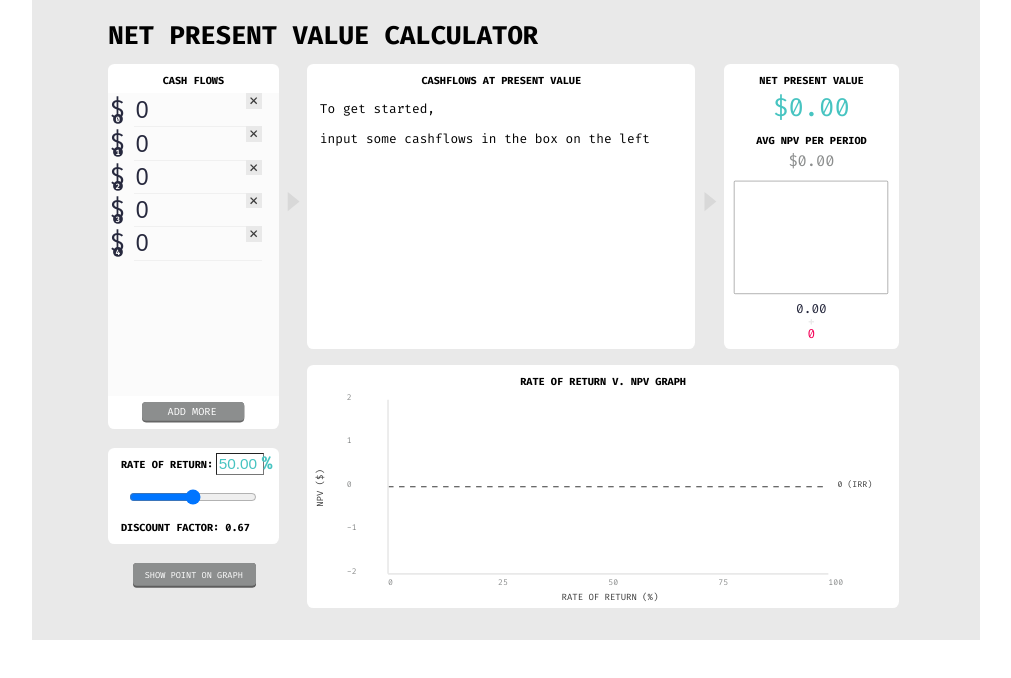
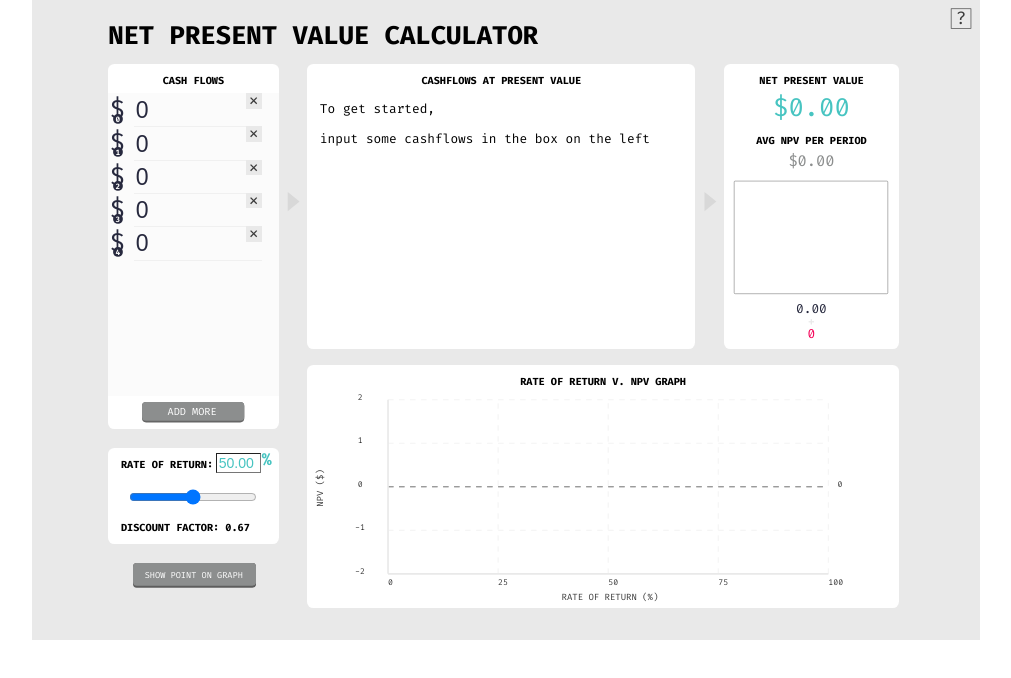
Before and after one commit to blackmathtv/IRR_CALC_REACT, a React (Create React App) app: page / in a window 1280 px wide. Shown: the top 678 px of the page, without its empty margins (134-1145 px from the left). Built offline with nearby package versions, Linux system fonts and the light colour scheme.

Commit message:
added help box

```diff
--- a/src/App.js
+++ b/src/App.js
@@ -3,13 +3,14 @@ import Sketch from './sketch'
 import './App.css';
 import Graph from './graph.js';
 import JellyJar, {jellyDisplay} from './jellyJar.js';
+import bubble from './svg/bubble2.svg'
+import help from './help.json'
 // import findIRR from './irr.js';
-
-
-import { getPathSVG, drawCanvas, FlexButton, DrawShapesGraph } from "./flexgraph.js";
+import { getPathSVG, drawCanvas, FlexButton} from "./flexgraph.js";
 
 
 
+console.log(help);
 export var modCashFlows = [];
 
 const dollarFormat = (number) => Intl.NumberFormat('en-US', {
@@ -39,14 +40,6 @@ export const commaDecimal = (number) => Intl.NumberFormat('en-US', {
   minimumFractionDigits: 2
 }).format(number);
 
-
-
-
-// let canvasWidth = window.innerWidth * .9;
-// let canvasHeight = canvasWidth / 2.32;
-
-
-
 export let calcData = {
   initialInvest: 0,
   cashFlows: [0, 0, 0, 0, 0],
@@ -54,6 +47,7 @@ export let calcData = {
   positiveFlows: [],
   negativeFlows: [],
   highestFlow: [],
+  highestModFlow: [],
   averagePositiveFlow: [],
   averageNegativeFlow: [],
   posFlowsTotal: 0,
@@ -89,8 +83,6 @@ export let styles = {
   secondRowHeight: "38%",
   lightBlue: "#47C4C1"
 }
-
-
 
 const calcCanvas = {
   position: "absolute",
@@ -131,38 +123,12 @@ const innerCashBox = {
   //fontWeight: "800"
 }
 
-// const cashContents = {
-//   fontSize: "2vw",
-//   width: "100%",
-//   height: "2.6vw",
-//   color: styles.positiveColor
-// }
 const cashContents = {
   background: "none",
   width: "100%",
   height: "2.6vw",
 }
-// const cashInputStyle = {
-//   position: "absolute",
-//   background: "none",
-//   width: "57%",
-//   height: "22%",
-//   left: "27%",
-//   fontSize: "1.8vw",
-//   border: "none",
-//   color: styles.positiveColor
-// }
 
-// const negCashInputStyle = {
-//   position: "absolute",
-//   background: "none",
-//   width: "57%",
-//   height: "22%",
-//   left: "27%",
-//   fontSize: "1.8vw",
-//   border: "none",
-//   color: styles.negativeColor
-// }
 const cashBottom = {
   position: "absolute",
   top: "88%",
@@ -175,17 +141,6 @@ const cashBottom = {
   color: styles.darkGray
 }
 
-
-// const negInitialInvStyle = {
-//   fontSize: "2vw",
-//   width: "auto",
-//   height: "2.6vw",
-//   marginLeft: "15%",
-//   color: styles.negativeColor,
-
-
-// }
-
 const lineBreak = {
   background: "#F0F0F0",
   height: "1px",
@@ -193,17 +148,6 @@ const lineBreak = {
   width: "75%",
   position: "absolute"
 }
-// const minusButtonStyle = {
-
-//   fill: styles.innerCashBoxColor,
-//   color: styles.medLightGray,
-//   stroke: styles.medLightGray,
-//   strokeWidth: "8%"
-// }
-// const minusLineStyle = {
-//   stroke: styles.medLightGray,
-//   strokeWidth: "8%"
-// }
 
 //.....DISCOUNT RATE BOX.........
 
@@ -263,19 +207,6 @@ const NpvStatBox = {
   overflowX: "hidden"
 }
 
-// const innerNpvStatBox = {
-//   position: "absolute",
-//   top: "65%",
-//   background: styles.innerCashBoxColor,
-//   height: "15%",
-//   width: "100%",
-//   overflowY: "scroll",
-//   overflowX: "auto"
-//   //fontWeight: "800"
-// }
-
-
-
 const avgNPVHeader = {
 
   position: "relative",
@@ -287,12 +218,6 @@ const avgNPVHeader = {
   marginTop: "-.5vw",
   marginBottom: 0
 }
-// const histListContents = {
-//   paddingTop: 0,
-//   width: "100%",
-//   height:"30%",
-//   color: styles.negativeColor
-// }
 
 //......GRAPH BOX.......
 
@@ -306,99 +231,11 @@ const graphBox = {
   borderRadius: styles.boxRadius
 }
 
-// const InstructionBox = {
-//   position: "absolute",
-//   top: styles.bottomRowPadTop,
-//   left: styles.calcPadLeft,
-//   background: '#FAEFC5',
-//   height: styles.secondRowHeight,
-//   width: "32.5%",
-//   borderRadius: styles.boxRadius
-// }
-
-
 const header1 = {
   fontWeight: "bold",
   fontSize: ".8vw",
   textAlign: "center"
 }
-
-
-// const header3 = {
-//   fontWeight: "bold",
-//   fontSize: "1.2vw",
-//   textAlign: "center"
-// }
-
-
-// const arrow1Style = {
-//   position: "static",
-//   background: "none",
-//   paddingLeft: "27%",
-//   paddingTop: "20%"
-// }
-
-
-
-
-// const snapButtonPos = {
-//   position: "absolute",
-//   bottom: "15%",
-
-
-// }
-// const histTitle = {
-//   position: "absolute",
-//   fontSize: "1vw",
-//   bottom: "33%",
-//   left: "8%",
-// }
-
-// const histTitle2 = {
-//   position: "absolute",
-//   fontSize: "1vw",
-//   bottom: "33%",
-//   right: "16%",
-// }
-// const instructionTitle = {
-//   display: "grid",
-//   fontSize: "1.1vw",
-//   fontFamily: 'Montserrat',
-//   textAlign: "center",
-//   fontWeight: "bold"
-// }
-// const instructTextStyle = {
-//   fontSize: ".6vw",
-//   fontFamily: 'Montserrat',
-//   paddingLeft: "5%",
-//   paddingRight: "5%",
-//   fontWeight: "regular"
-// }
-// const instructTextCenter = {
-//   fontSize: ".7vw",
-//   paddingLeft: "5%",
-//   paddingRight: "5%",
-//   textAlign: "center",
-//   fontWeight: "bold"
-// }
-
-
-
-// function instructionText() {
-//   return (
-//     <div>
-//       <p style={instructionTitle}>INSTRUCTIONS</p>
-//       <p style={instructTextStyle}>1. Enter as many cash flow periods as you'd like. The # inside the dollar sign represents the # of periods in the future where: </p>
-//       <p style={{ position: "absolute", left: "3vw", marginTop: "-3%" }}>{dollSymbol(0, "black")}</p>
-//       <p style={instructTextCenter}> = dollars in Period 0 (present day) </p>
-//       <p style={instructTextStyle}>2. When you adjust the discount rate, all future cash flows become "converted" into present day units.</p>
-//       <a style={instructTextStyle} href="url">See part 1 + 2 of NPV Video</a>
-//       <p style={instructTextStyle}>3. More instructions and links will go here in the finished version</p>
-
-//     </div>
-//   )
-// }
-
 
 function dollSymbol(value, color) {
   let numSize = .6;
@@ -411,16 +248,13 @@ function dollSymbol(value, color) {
   }
 
   return (
-
     <svg style={{ position: "absolute", background: "none" }} height="2.6vw" width="1.5vw" >
       <text key="dollarSymbol" style={{ fontSize: "2vw", fontWeight: "400", fill: color }} x="8%" y="75%">$</text>
       <circle key="dollcircle" style={{ fill: color }} cx="52%" cy="78%" r="18%" />
       <text key="innernumber" style={{ fontSize: numSize + "vw", fontWeight: "700", fill: styles.innerCashBoxColor }} x={numX} y={numY}>{value}</text>
     </svg>
-
   )
 }
-
 
 //the bottom arrow is getting shifted up whenever the page reloads for some reason
 
@@ -466,196 +300,42 @@ function npvResult() {
   return (
    <p style={style}>{npvResult}</p>
   )
-
 }
 
+let HelpButton = (mouseDown, mouseOver) => {
+  let col = styles.darkGray;
+  let activeCol= styles.lightBlue;
+  let color = col;
 
-// let counter = 0
-// let increase = Math.PI * 2/9.23;
-// let negCounter = 0
-// // let negIncrease = Math.PI * 2/9.24;
-// let negIncrease = Math.PI * 2/9.41;
-// function jellyJar() {
+  const [active, setActive] = React.useState(false);
+  let activeOut = "true";
 
+  if (active) {
+    color = activeCol
+    activeOut = "false"
+  }
+  else {
+    color = col
+    activeOut = "true"
+  }
 
-//   calcData.posFlowsTotal = 0;
-//   calcData.negFlowsTotal = 0;
-//   calcData.highestFlow = [];
-//   calcData.positiveFlows = [];
-//   calcData.negativeFlows = [];
-//   calcData.averagePositiveFlow = [];
-//   calcData.averageNegativeFlow = [];
+  return (
+    <svg active={activeOut} style={{userSelect: "none", cursor: "pointer", background: "none", position: "absolute", right: ".5vw", borderRadius: "0vw", marginTop: ".5vw"}} height="1.8vw" width="1.8vw" onMouseDown={() => {mouseDown(); active ? setActive(false) : setActive(true); }} >
+      <text style={{ fontSize: "1.4vw"}} fill={color} x="25%" y="78%">?</text>
+      <rect
+          x={"5%"} y={"12%"} //array [x,y]
+          width="86%" height="86%"
+          fill="none" //string
+          stroke={color} //string
+          strokeWidth=".05vw"
+          rx={0}
+          style={{userSelect: "none"}}
+      />
+    </svg>
+  )
+}
 
-//   for (let flow in calcData.modCashFlows) {
-//     let flowValue = calcData.modCashFlows[flow];
-
-//     if (flowValue > 0) {
-//       if (flowValue > calcData.highestFlow) {
-//         calcData.highestFlow = flowValue;
-//       }
-//       calcData.positiveFlows.push(flowValue);
-//       calcData.posFlowsTotal += flowValue;
-//     }
-//     else if (flowValue < 0) {
-//       let inverseFlowValue = flowValue * -1;
-
-//       if (inverseFlowValue > calcData.highestFlow) {
-//         calcData.highestFlow = inverseFlowValue;
-//       }
-//       calcData.negativeFlows.push(inverseFlowValue);
-//       calcData.negFlowsTotal += inverseFlowValue;
-//     }
-//   }
-//   if (calcData.posFlowsTotal !== 0) {
-//     calcData.averagePositiveFlow = calcData.posFlowsTotal/calcData.modCashFlows.length;
-//   }
-//   if (calcData.negFlowsTotal !== 0) {
-//     calcData.averageNegativeFlow = calcData.negFlowsTotal/calcData.modCashFlows.length;
-//   }
-
-//   let containerHeight = calcData.highestFlow;
-//   let heightMultiplier = containerHeight / 96;
-//   let negativeLiquidHeight = Number(calcData.averageNegativeFlow/heightMultiplier) + 2;
-//   let positiveLiquidHeight = Number(calcData.averagePositiveFlow/heightMultiplier) + 2;
-
-
-
-
-
-
-//   // calcData.positiveFlows.sort();
-//   // calcData.negativeFlows.sort();
-
-
-
-//   let jellyStyles = {
-//     canvasWidth: "15vw",
-//     canvasHeight: "11vw",
-//     canvasPadLeft: "-.7vw",
-//     canvasPadTop: 0,
-//     lineSize: .2,
-//     fontSize: 2,
-//     fontColor: "none",
-//     axisColor: "none",
-//     boxAxisColor: styles.darkGray,
-//     boxRadius: .5,
-//     axisLineSize: .2,
-
-//     tickColor: "none",
-//     tickLineSize: .1,
-//     clickPointColor: "#C18FE4",
-//     pointSize: 1,
-//     selectedPointSize: 2,
-
-
-//     markerLineSize: .3,
-//     canvasColor: "none",
-// }
-//   let positiveLiquidDraw = [];
-//   let negativeLiquidDraw = [];
-
-
-//   //wave animation on slider change
-//   function getSine(isPositive) {
-
-//   if (isPositive === true) {
-//    counter += increase
-//    let y = Math.sin(counter) /2 + .5;
-//    console.log(y);
-//    return y * 3
-
-//   }
-//   else {
-//     negCounter += negIncrease
-//     let y = Math.sin(negCounter) /2 + .5;
-//     return y *1.5
-
-//   }
-
-//   }
-
-// //load default data if none present "#F50057" "#27293E"
-//     if (positiveLiquidHeight > 2) {
-
-//       positiveLiquidDraw.push([98, 2], [98, positiveLiquidHeight + negativeLiquidHeight + getSine(true)]);
-
-//       for (let i = 92; i > 2; i -= 8) {
-//         positiveLiquidDraw.push([i, positiveLiquidHeight + negativeLiquidHeight + getSine(true)])
-//       }
-
-//      positiveLiquidDraw.push( [2, positiveLiquidHeight + negativeLiquidHeight + getSine(true)], [2, 2]);
-//     }
-
-
-//     if (negativeLiquidHeight > 2) {
-//       negativeLiquidDraw.push([98, 2], [98, negativeLiquidHeight + getSine(false)]);
-//       for (let i = 92; i > 2; i -= 8) {
-//         negativeLiquidDraw.push([i, negativeLiquidHeight + getSine(false)])
-//       }
-
-//       negativeLiquidDraw.push([2, negativeLiquidHeight + getSine(false)], [2, 2] )
-
-//     }
-
-//     let data = {
-//       "#27293E": positiveLiquidDraw,
-//       "#F50057": negativeLiquidDraw
-//     }
-
-
-
-
-//   return DrawShapesGraph(data, jellyStyles);
-// }
-
-// function jellyDisplay() {
-//   let posStyle = {
-//     fontWeight: "medium",
-//     color : styles.positiveColor,
-//     fontSize: "1vw",
-//     textAlign: "center",
-//     margin: 0,
-//   }
-
-//   let plusStyle = {
-//     fontWeight: "bold",
-//     color : styles.canvasColor,
-//     fontSize: ".8vw",
-//     textAlign: "center",
-//     margin: "-.2vw",
-//   }
-
-//   let negStyle = {
-//     fontWeight: "medium",
-//     color : styles.negativeColor,
-//     fontSize: "1vw",
-//     textAlign: "center",
-//     marginLeft: "",
-//     marginTop: 0,
-//     marginBottom: 0,
-//   }
-//   function negOutput() {
-//     if (calcData.negFlowsTotal !== 0) {
-//       return commaDecimal(calcData.negFlowsTotal * -1);
-//     }
-//     else {
-//       return 0;
-//     }
-//   }
-
-
-//   return (
-//     <div style = {{position: "absolute", width: "100%",height: "16%", bottom: "1%", background: "none"}}>
-//       <p style = {posStyle}>{commaDecimal(calcData.posFlowsTotal)}</p>
-//       <p style = {plusStyle}>+</p>
-//       <p style = {negStyle}>{negOutput()}</p>
-//     </div>
-//   )
-// }
 function App() {
-
-
-
 
   //hook that makes sure dom is rerendered if a button is clicked, even if theNpv hasn't changed
   const [npvRan, setNpvRan] = React.useState(0);
@@ -668,12 +348,12 @@ function App() {
         style={{
           position: "absolute",
           // background: "none",
-          width: "3.3vw",
+          width: "3.1vw",
           // height: "2.6vw",
           top: "-.4vw",
           left: "7.4vw",
-          fontSize: "1.2vw",
-          borderWidth: ".1vw",
+          fontSize: "1.1vw",
+          borderWidth: ".05vw",
           color: styles.lightBlue
         }}
         key={"rorinput"}
@@ -696,13 +376,26 @@ function App() {
 
 
     return (
-      <div style={DRateText}>RATE OF RETURN:{percentBox()}<p style = {{ fontSize: "1.4vw", position: "absolute", top: "-2vw", left: "11vw", color: styles.lightBlue}}>%</p></div>
+      <div style={DRateText}>RATE OF RETURN:{percentBox()}<p style = {{ fontSize: "1.3vw", position: "absolute", top: "-2vw", left: "11vw", color: styles.lightBlue}}>%</p></div>
     )
   }
 
 
   function handleCashFlowChange() {
     calcData.allNpvPoints = [];
+    calcData.highestFlow = 0;
+    //set highest flow
+    for (let flow in calcData.cashFlows) {
+      let value = parseFloat(calcData.cashFlows[flow])
+      if (value < 0) {
+        value *= -1;
+      }
+      if (value > calcData.highestFlow) {
+        calcData.highestFlow = value
+      }
+    }
+
+    console.log(calcData.highestFlow);
     let yearZero = removeCommas(calcData.cashFlows[0]);
     calcData.initialInvest = yearZero;
     //find the npv for every point between 1 and 100
@@ -735,6 +428,33 @@ function App() {
     )
   }
 
+  const [helpBlurb, setHelpBlurb] = React.useState([]);
+
+  let helpButtonAction = () => {
+    if (helpButton.props.active === "false") {
+      console.log("false")
+      setHelpBlurb([]);
+
+
+    }
+    else {
+      console.log("false");
+      setHelpBlurb(
+        <div className="container" style = {{position: "absolute", borderRadius: styles.boxRadius, color: "styles.lightCanvasColor", background: "none", right: "2.5vw", opacity: 1, top: "1vw", width: "21.5vw", height: "10vw"}}>
+          <img style={{position: "absolute"}} src={bubble} />
+          <div style = {{margin: 0, padding: 0, background: "none", fontSize: "1vw", top: ".2vw", fontWeight: "bold", left: "2%", color: styles.lightCanvasColor , position: "absolute", width: "92%"}}>{help.header}</div>
+          <div style = {{margin: 0, padding: 0, background: "none", fontSize: "1vw", top:"1.8vw",left: "2%", color: styles.lightCanvasColor , position: "absolute", width: "92%"}}>{help.text}</div>
+          <a style = {{margin: 0, padding: 0, background: "none", fontSize: "1.2vw", fontWeight: "bold", bottom:"1.4vw",left: "28%", color: styles.lightCanvasColor , position: "absolute", width: "92%"}} href={help.link} target="_blank">WATCH VIDEO</a>
+        </div>
+      );
+
+      console.log(helpBlurb)
+    }
+  }
+
+  let helpButton = HelpButton(helpButtonAction);
+  console.log(helpButton);
+
   // function autoButton() {
   //   return (
   //     <div>
@@ -743,11 +463,6 @@ function App() {
   //     </div>
   //   )
   // }
-
-
-
-
-
 
   function plotButton() {
     let buttonStyle = {
@@ -781,7 +496,6 @@ function App() {
       canvasHeight: "12%",
       canvasPadLeft: "20%",
       canvasPadTop: "39%",
-
       btnColor: styles.gray,
       btnStrokeColor: "none",
       btnStrokeWidth: 1,
@@ -797,43 +511,8 @@ function App() {
     return FlexButton("addmoreButton", buttonStyle, mouseDown)
   }
 
-  // function logNPV() {
-
-  //   loggedNPVs.unshift(
-  //     <div style = {histListContents}>
-  //       <svg style={{ position: "absolute", background: "none"}} height="30%" width="100%">
-  //         <text style={{ fontSize: "1.2vw" }} x="0" y="70%">{calcData.theNPV.toFixed(2)}</text>
-  //         <text style={{ fontSize: "1.2vw" }} x="75%" y="70%">{calcData.r}%</text>
-  //       </svg>
-  //     </div>
-  //     )
-  // }
-  // let drawArrows = {};
-  // React.useEffect(()=> {
-
-
-
-  // });
-  // let zeroCashInputStyle = {
-
-  //   position: "absolute",
-  //   background: "none",
-  //   width: "80%",
-  //   height: "22%",
-  //   fontSize: ".7vw",
-  //   border: "none",
-  //   color: styles.positiveColor
-  // }
-
   function CashFlowContents() {
-
-
     let contents = [];
-
-
-
-
-
     for (let value in calcData.cashFlows) {
       let color = styles.positiveColor;
 
@@ -869,8 +548,6 @@ function App() {
       )
 
     }
-
-
     return (contents)
   }
 
@@ -879,8 +556,6 @@ function App() {
       <input type="range" min="0" max="100" step={1} style={sliderStyle}  value={calcData.r} name="ROR" onChange={(event) => { calcData.r = parseFloat(event.target.value).toFixed(2); calcData.discountFactor = rndNearTenth(1 / (1 + (calcData.r / 100))); findNPV(calcData.cashFlows, calcData.r, calcData.initialInvest) }} />
     )
   }
-
-
 
   return (
     <div style={calcCanvas}>
@@ -923,26 +598,17 @@ function App() {
         {Graph()}
       </div>
       {plotButton()}
-
-
-
-
+      {helpButton}
+      {helpBlurb}
 
     </div>
   )
 
   function findNPV(cashFlows, r) {
-    //push r value to interface
-
+    // setHelpBlurb([]);
     //ensures DOM will update even if npv didnt change
     setNpvRan(npvRan + 1);
-
-
-
-
     let yearZero = removeCommas(cashFlows[0]);
-
-
     let npvOut = null;
     let rDec = r / 100;
     let npv = null;
@@ -952,49 +618,15 @@ function App() {
     calcData.initialInvest = yearZero;
     for (let flow = 1; flow < cashFlows.length; flow++) {
       let cashFlow = removeCommas(cashFlows[flow]);
-
       let powerOf = parseInt(flow);
       let discountedFlow = cashFlow / Math.pow(1 + rDec, powerOf);
       calcData.modCashFlows.push(discountedFlow);
       npv += discountedFlow;
     }
-
     npvOut = Math.round((npv + yearZero) * 100) / 100;
-
     calcData.avgNpvYr = (npvOut / (cashFlows.length)).toFixed(2);
     calcData.theNPV = npvOut.toFixed(2);
-
-    //return (npvOut);
   }
-  //{calcData.cashFlows.map((number) => <li key ={number.toString()}>{number}
-
-
-
-
-
-
-
-
-
-
-
-
-
-
-
-
-
-
-
-
-
-
-
-
-
-
-
-
 }
 
 
--- a/src/drawData.js
+++ b/src/drawData.js
@@ -47,8 +47,7 @@ function GetDrawData () {
         }
     }
     drawData.values.allBarValues.sort((a,b) => b-a);
-    drawData.values.viewHeightMultiplier = 110/drawData.values.allBarValues[0];
-    // drawData.values.viewHeightMultiplier = 92/drawData.values.allBarValues[0];
+    drawData.values.viewHeightMultiplier = 110/calcData.highestFlow;
 
 
     for (let value in calcData.modCashFlows) {
--- a/src/graph.js
+++ b/src/graph.js
@@ -20,12 +20,12 @@ function Graph()  {
     lineSize: .2,
     fontSize: 1.5,
     displayFontSize: 1.2,
-    fontColor: styles.gray,
+    fontColor: styles.darkGray,
     axisColor: styles.canvasColor,
     axisLineSize: .3,
     xTicks: 4,
     yTicks: 4,
-    tickColor: "none",
+    tickColor: styles.canvasColor,
     tickLineSize: .1,
     clickPointColor: "#47C4C1",
     pointSize: 1,
--- /dev/null
+++ b/src/help.json
@@ -0,0 +1,5 @@
+{
+    "header": "NPV TOOL HELP",
+    "text": "For context & instructions on how to use this tool, watch the video here:",
+    "link": "https://vimeo.com/423329375/47d1f7c0e0#t=5m1s"
+}
--- a/src/index.css
+++ b/src/index.css
@@ -24,7 +24,7 @@ code {
 body {
   /* font-family: 'Montserrat', sans-serif; */
 
-
+  background-color: white;
   font-family: 'Fira Code', monospace;
 }
 .p1 {
--- a/src/jellyJar.js
+++ b/src/jellyJar.js
@@ -5,19 +5,23 @@ import {DrawShapesGraph} from './flexgraph.js'
 let blueCounter = 0
 
 //for the non build verion, use .69
-let blueIncrease = .91;
-
+// let flowForward = .91;
+let flowForward = .905;
+let flowForwardFast = .91;
 
 let redCounter = 0
 // let negIncrease = Math.PI * 2/9.24;
-let redIncrease = .892;
+// let flowBackward = .892;
+let flowBackward = .89;
+let prevBlueHeight = 0;
+let prevRedHeight = 0;
 export default function JellyJar() {
 
 
 
   calcData.posFlowsTotal = 0;
   calcData.negFlowsTotal = 0;
-  calcData.highestFlow = [];
+  calcData.highestModFlow = [];
   calcData.positiveFlows = [];
   calcData.negativeFlows = [];
   calcData.averagePositiveFlow = [];
@@ -27,8 +31,8 @@ export default function JellyJar() {
     let flowValue = calcData.modCashFlows[flow];
 
     if (flowValue > 0) {
-      if (flowValue > calcData.highestFlow) {
-        calcData.highestFlow = flowValue;
+      if (flowValue > calcData.highestModFlow) {
+        calcData.highestModFlow = flowValue;
       }
       calcData.positiveFlows.push(flowValue);
       calcData.posFlowsTotal += flowValue;
@@ -36,8 +40,8 @@ export default function JellyJar() {
     else if (flowValue < 0) {
       let inverseFlowValue = flowValue * -1;
 
-      if (inverseFlowValue > calcData.highestFlow) {
-        calcData.highestFlow = inverseFlowValue;
+      if (inverseFlowValue > calcData.highestModFlow) {
+        calcData.highestModFlow = inverseFlowValue;
       }
       calcData.negativeFlows.push(inverseFlowValue);
       calcData.negFlowsTotal += inverseFlowValue;
@@ -51,7 +55,7 @@ export default function JellyJar() {
   }
 
   let containerHeight = calcData.highestFlow;
-  let heightMultiplier = containerHeight / 96;
+  let heightMultiplier = containerHeight / 92;
   let negativeLiquidHeight = Number(calcData.averageNegativeFlow/heightMultiplier) + 2;
   let positiveLiquidHeight = Number(calcData.averagePositiveFlow/heightMultiplier) + 2;
 
@@ -94,15 +98,26 @@ export default function JellyJar() {
 
   //wave animation on slider change
   function getRedSine() {
-    redCounter += redIncrease
+    // console.log("prev " + prevRedHeight + " current " + negativeLiquidHeight)
+    // if (prevRedHeight < negativeLiquidHeight) {
+    // redCounter += flowBackward
+    // }
+    // else {
+      redCounter += flowForward
+    // }
     let redy = Math.sin(redCounter) /2 + .5;
-    return redy *1.5
+    return redy *2.5
   }
-  function getSine(isPositive) {
+  function getSine() {
+    // if (prevBlueHeight < positiveLiquidHeight) {
+    //   blueCounter += flowForward
+    // }
+    // else {
+      blueCounter += flowForwardFast
+    // }
 
-   blueCounter += blueIncrease
    let y = Math.sin(blueCounter) /2 + .5;
-   return y * 3
+   return y * 2.5
 
 
 
@@ -110,16 +125,15 @@ export default function JellyJar() {
 
 //load default data if none present "#F50057" "#27293E"
     if (positiveLiquidHeight > 2) {
-
-      positiveLiquidDraw.push([98, 2], [98, positiveLiquidHeight + negativeLiquidHeight + getSine()]);
+      let height = positiveLiquidHeight + negativeLiquidHeight;
+      positiveLiquidDraw.push([98, 2], [98, height + getSine()]);
 
       for (let i = 92; i > 2; i -= 8) {
-        positiveLiquidDraw.push([i, positiveLiquidHeight + negativeLiquidHeight + getSine()])
+        positiveLiquidDraw.push([i, height + getSine()])
       }
 
-     positiveLiquidDraw.push( [2, positiveLiquidHeight + negativeLiquidHeight + getSine()], [2, 2]);
+     positiveLiquidDraw.push( [2, height + getSine()], [2, 2]);
     }
-
 
     if (negativeLiquidHeight > 2) {
       negativeLiquidDraw.push([98, 2], [98, negativeLiquidHeight + getRedSine()]);
@@ -137,9 +151,10 @@ export default function JellyJar() {
     }
 
 
- //<input style = {{position: "absolute", top: -120}} onChange={(event) => {blueIncrease = parseFloat(event.target.value); console.log(blueIncrease)}}></input>
+ //<input style = {{position: "absolute", top: -120}} onChange={(event) => {flowForward = parseFloat(event.target.value); console.log(flowForward)}}></input>
 
-
+  prevBlueHeight = positiveLiquidHeight;
+  prevRedHeight = negativeLiquidHeight;
   return (
 
         DrawShapesGraph(data, jellyStyles)
```
Also changed, not shown: src/flexgraph.js (+9 -7 lines), src/svg/bubble.svg (added), src/svg/bubble2.svg (added).
